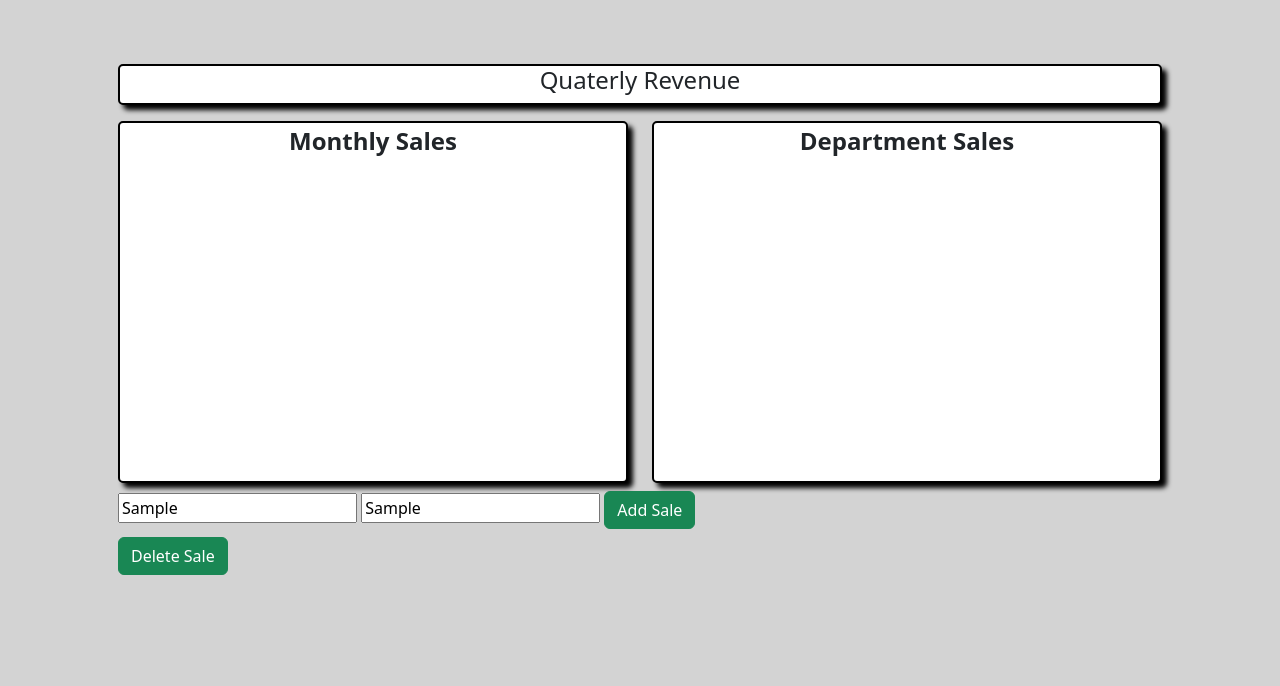
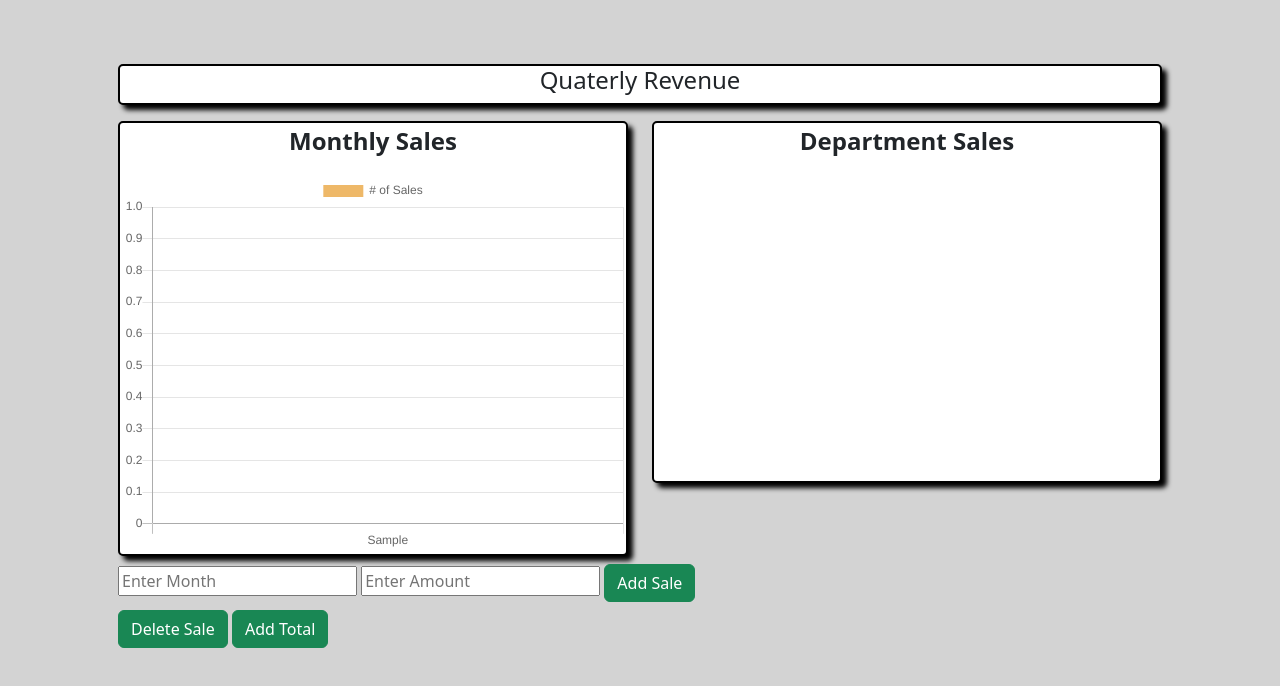
Before and after one commit to Momin-129/Daliy_task, a plain HTML site: page JavaScript_Arrays_Collections/Sets/index.html in a window 1280 px wide. Both pictures are taken after typing "Sample", "Sample" into the empty fields and a click on the button "Add Sale". Drawn offline with nearby package versions, Linux system fonts and the light colour scheme.

Commit message:
updating graphs with sets

```diff
--- a/JavaScript_Arrays_Collections/Sets/app.js
+++ b/JavaScript_Arrays_Collections/Sets/app.js
@@ -12,9 +12,24 @@ const monthlySales = new Set();
 const monthLables = new Set();
 
 function addSale() {
-  monthlySales.add(newAmount.value);
+  monthlySales.add(parseInt(newAmount.value));
   monthLables.add(newMonth.value);
-  alert("You have entered in " + monthlySales.size + " sales");
+
+  quaterTotal = 0;
+  monthlySalesChart.data.datasets.forEach((element) => {
+    element.data = [];
+  });
+  for (let amount of monthlySales) {
+    quaterTotal += amount;
+    monthlySalesChart.data.datasets.forEach((dataset) => {
+      dataset.data.push(amount);
+    });
+  }
+
+  monthlySalesChart.data.labels = Array.from(monthLables);
+  monthlySalesChart.update();
+  newMonth.value = "";
+  newAmount.value = "";
 }
 
 function deleteSale() {
@@ -22,35 +37,40 @@ function deleteSale() {
   console.log(monthlySales);
 }
 
-// var monthlySalesChart = new Chart(ctx, {
-//   type: "bar",
-//   data: {
-//     labels: monthLables,
-//     datasets: [
-//       {
-//         label: "# of Sales",
-//         data: monthlySales,
-//         backgroundColor: [
-//           "rgba(238,184,104,1)",
-//           "rgba(75,166,223,1)",
-//           "rgba(239,118,122,1)",
-//         ],
-//         borderWidth: 0,
-//       },
-//     ],
-//   },
-//   options: {
-//     scales: {
-//       yAxes: [
-//         {
-//           tricks: {
-//             beginAtZero: true,
-//           },
-//         },
-//       ],
-//     },
-//   },
-// });
+function addTotal() {
+  quaterRevenue.innerHTML = "$" + quaterTotal;
+}
+
+var monthlySalesChart = new Chart(ctx, {
+  type: "bar",
+  data: {
+    labels: [],
+    datasets: [
+      {
+        label: "# of Sales",
+        data: [],
+        backgroundColor: [
+          "rgba(238,184,104,1)",
+          "rgba(75,166,223,1)",
+          "rgba(239,118,122,1)",
+        ],
+        borderWidth: 0,
+      },
+    ],
+  },
+  options: {
+    scales: {
+      y: [
+        {
+          min: 0,
+          tricks: {
+            beginAtZero: true,
+          },
+        },
+      ],
+    },
+  },
+});
 //
 // var deptSalesChart = new Chart(pieCtx, {
 //   type: "pie",
--- a/JavaScript_Arrays_Collections/Sets/index.html
+++ b/JavaScript_Arrays_Collections/Sets/index.html
@@ -47,6 +47,7 @@
       <div class="row mt-2">
         <div class="col-md-12">
           <button type="button" class="btn btn-success" onclick="deleteSale();">Delete Sale</button>
+          <button type="button" class="btn btn-success" onclick="addTotal();">Add Total</button>
         </div>
       </div>
     </div>
```
